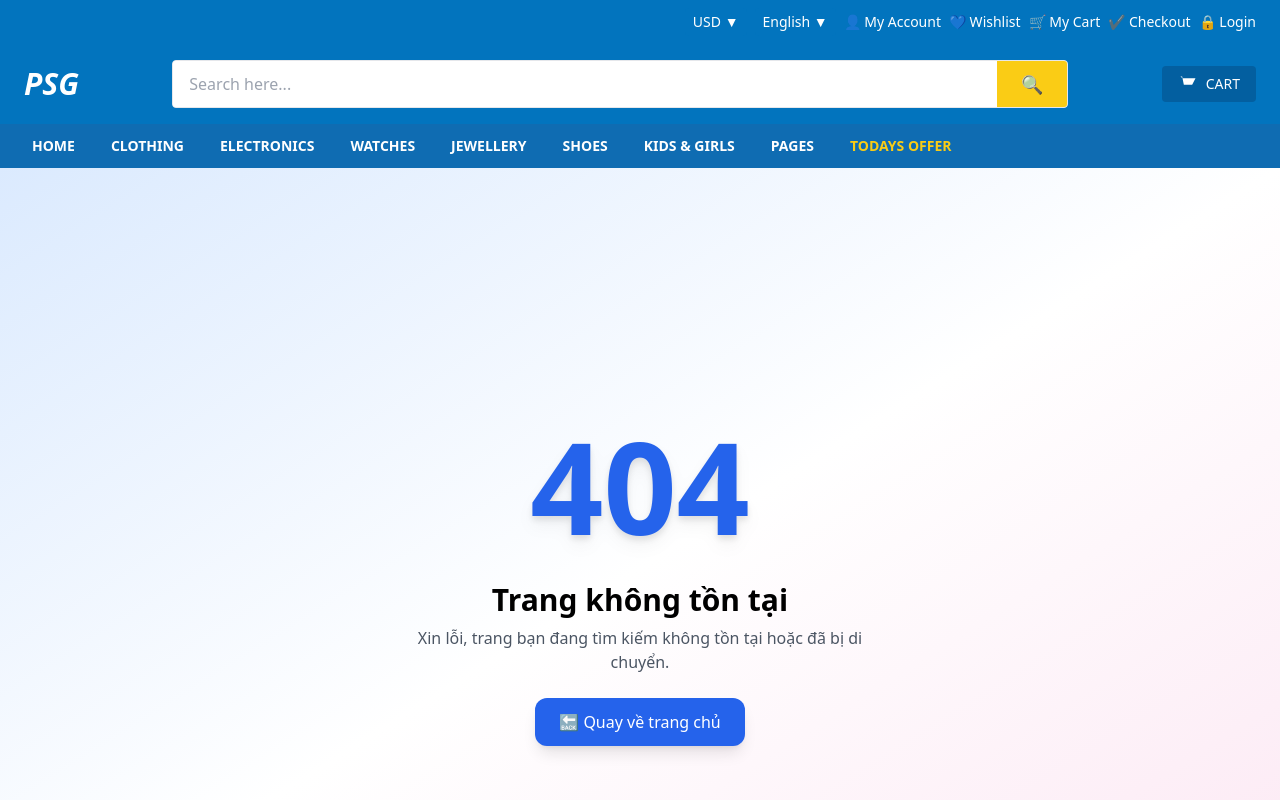
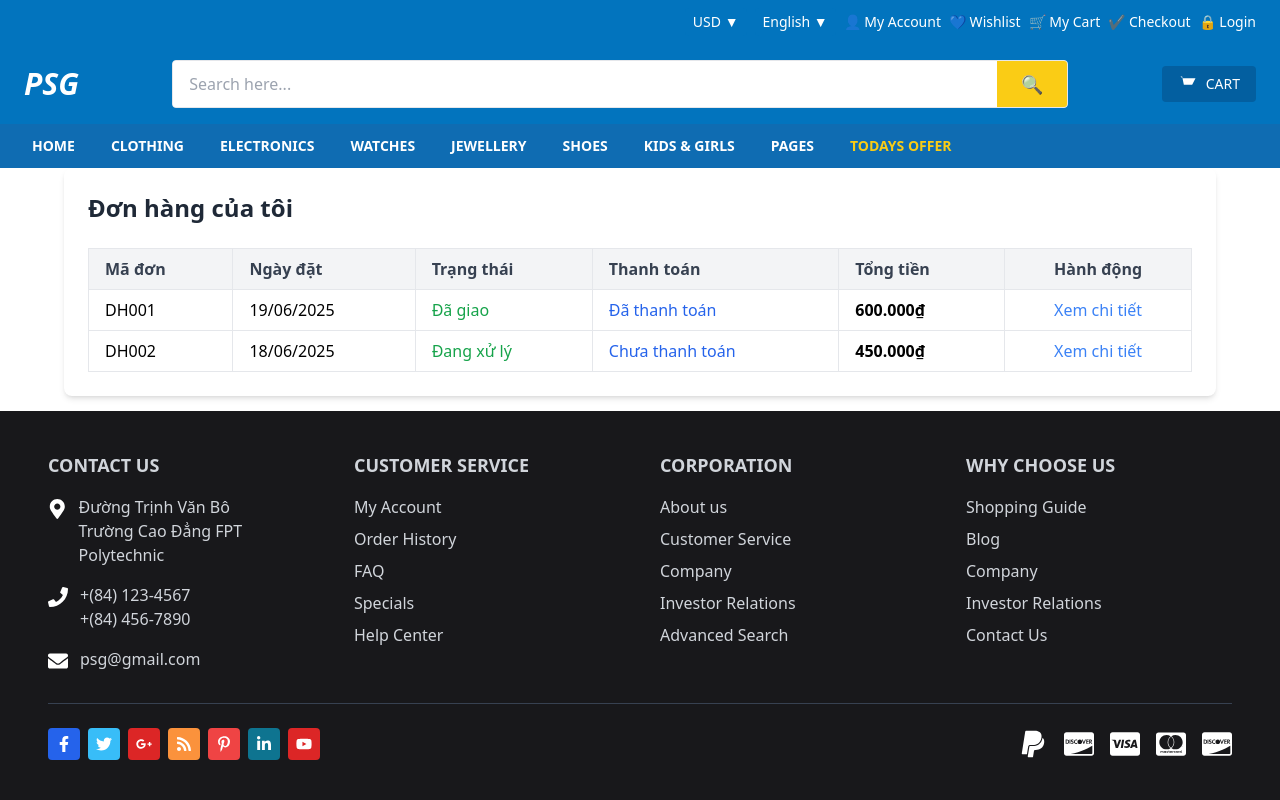
Before and after one commit to dungldph38549/DATNNEW, a React (Create React App) app in the folder DATN-FE/: page /oder in a window 1280 px wide. Shown: the top 800 px of the page. Built offline with nearby package versions, Linux system fonts and the light colour scheme; the HTML template or start-up script is replaced by a standard one.

Commit message:
thêm trang đơn hàng

```diff
--- a/DATN-FE/src/pages/OrderPage/OrderPage.jsx
+++ b/DATN-FE/src/pages/OrderPage/OrderPage.jsx
@@ -1,7 +1,55 @@
-import React from "react";
+import React from 'react';
 
 const OrderPage = () => {
-  return <div>OrderPage</div>;
+  const orders = [
+    {
+      id: 'DH001',
+      date: '19/06/2025',
+      status: 'Đã giao',
+      payment: 'Đã thanh toán',
+      total: '600.000₫',
+    },
+    {
+      id: 'DH002',
+      date: '18/06/2025',
+      status: 'Đang xử lý',
+      payment: 'Chưa thanh toán',
+      total: '450.000₫',
+    },
+  ];
+
+  return (
+    <div className="max-w-6xl mx-auto p-6 bg-white rounded-lg shadow-md">
+      <h2 className="text-2xl font-bold mb-6 text-gray-800">Đơn hàng của tôi</h2>
+
+      <table className="w-full table-auto border-collapse">
+        <thead>
+          <tr className="bg-gray-100 text-gray-700">
+            <th className="py-2 border px-4 text-left">Mã đơn</th>
+            <th className="py-2 border px-4 text-left">Ngày đặt</th>
+            <th className="py-2 border px-4 text-left">Trạng thái</th>
+            <th className="py-2 border px-4 text-left">Thanh toán</th>
+            <th className="py-2 border px-4 text-left">Tổng tiền</th>
+            <th className="py-2 border px-4 text-center">Hành động</th>
+          </tr>
+        </thead>
+        <tbody>
+          {orders.map((order) => (
+            <tr key={order.id} className="border-t hover:bg-gray-50">
+              <td className="py-2 px-4 border">{order.id}</td>
+              <td className="py-2 px-4 border">{order.date}</td>
+              <td className="py-2 px-4 border text-green-600">{order.status}</td>
+              <td className="py-2 px-4 border text-blue-600">{order.payment}</td>
+              <td className="py-2 px-4 border font-semibold">{order.total}</td>
+              <td className="py-2 px-4 border text-center">
+                <button className="text-blue-500 hover:underline">Xem chi tiết</button>
+              </td>
+            </tr>
+          ))}
+        </tbody>
+      </table>
+    </div>
+  );
 };
 
 export default OrderPage;
--- a/DATN-FE/src/router/index.js
+++ b/DATN-FE/src/router/index.js
@@ -8,6 +8,7 @@ import Register from "../pages/Register/Register.jsx";
 import CartPage from "../pages/CartPage/CartPage.tsx";
 import AdminPage from "../admin/AdminPage.tsx";
 import CheckoutPage from "../pages/CheckoutPage/checkOutPage.tsx";
+import OrderPage from "../pages/OrderPage/OrderPage.jsx";
 
 export const routers = [
     {
@@ -59,6 +60,11 @@ export const routers = [
         path: "/checkoutpage",
         page: CheckoutPage,
         isShowHeader: true,
+    },
+    {
+        path: "/oder",
+        page: OrderPage,
+        isShowHeader: true,
     }
 
 ]
```
